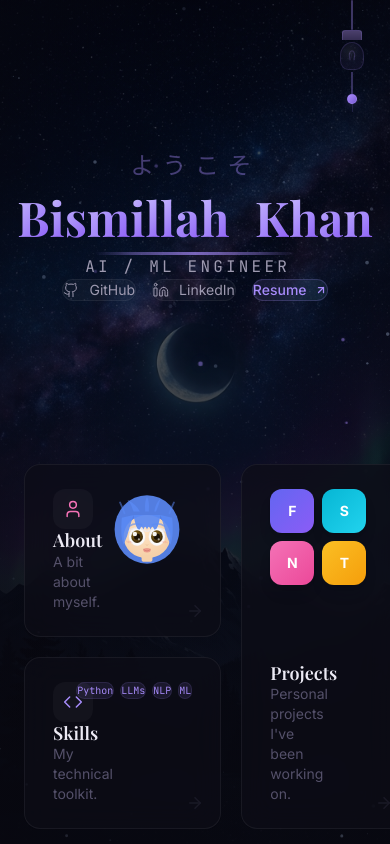
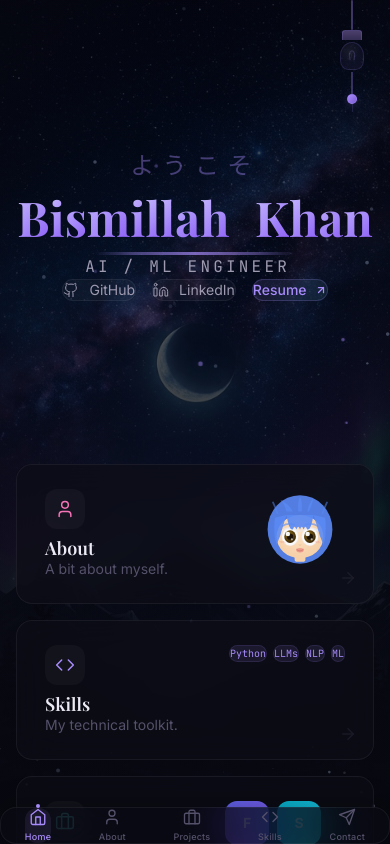
Before and after one commit to bismillah626/portfolio, a Next.js app: page / in a window 390 px wide. Shown: the top 844 px of the page. Built offline with nearby package versions, Linux system fonts and the light colour scheme.

Commit message:
tweaked some fixes

```diff
--- a/src/app/globals.css
+++ b/src/app/globals.css
@@ -201,7 +201,14 @@ body {
 .page-content {
   max-width: 900px;
   margin: 0 auto;
-  padding: 6rem clamp(2rem, 5vw, 5rem) 4rem;
+  padding: 6rem clamp(2rem, 5vw, 5rem) 6rem;
+}
+
+/* Extra bottom space on mobile for fixed bottom nav */
+@media (max-width: 767px) {
+  .page-content {
+    padding-bottom: 7rem;
+  }
 }
 
 @media (min-width: 768px) {
--- a/src/components/BentoGrid.tsx
+++ b/src/components/BentoGrid.tsx
@@ -364,23 +364,42 @@ function BentoCard({ title, subtitle, icon, children, delay = 0, className = "",
    ============================================================ */
 export default function BentoGrid() {
   return (
-    <section className="relative z-20 pb-8">
-      <div style={{ maxWidth: "1040px", margin: "0 auto", padding: "0 clamp(1.5rem, 4vw, 3rem)" }}>
-        {/* 2-row, 3-column grid */}
-        <div
-          className="grid gap-5"
-          style={{
-            gridTemplateColumns: "repeat(3, 1fr)",
-            gridTemplateRows: "auto auto",
-          }}
-        >
+    <section className="relative z-20 pb-32 sm:pb-8">
+      {/* Responsive grid styles */}
+      <style>{`
+        .bento-grid {
+          display: grid;
+          gap: 1rem;
+          grid-template-columns: 1fr;
+        }
+        /* On mobile single-column: reorder so Contact is visible */
+        @media (max-width: 639px) {
+          .bento-about { order: 1; }
+          .bento-skills { order: 2; }
+          .bento-projects { order: 3; }
+          .bento-contact { order: 4; }
+        }
+        @media (min-width: 640px) {
+          .bento-grid {
+            gap: 1.25rem;
+            grid-template-columns: repeat(2, 1fr);
+          }
+          .bento-span-2 { grid-row: span 2; }
+        }
+        @media (min-width: 1024px) {
+          .bento-grid { grid-template-columns: repeat(3, 1fr); }
+        }
+      `}</style>
 
-          {/* TOP-LEFT: About — with eye-tracking character */}
+      <div style={{ maxWidth: "1040px", margin: "0 auto", padding: "0 clamp(1rem, 4vw, 3rem)" }}>
+        <div className="bento-grid">
+
+          {/* About — with eye-tracking character */}
           <BentoCard
             title="About"
             subtitle="A bit about myself."
             delay={0}
-            className="min-h-[160px]"
+            className="bento-about min-h-[140px] sm:min-h-[160px]"
             href="/about"
             accentColor="var(--accent-pink)"
             icon={
@@ -393,12 +412,12 @@ export default function BentoGrid() {
             <KaorukoAvatar />
           </BentoCard>
 
-          {/* TOP-CENTER + BOTTOM-CENTER: Projects — spans 2 rows */}
+          {/* Projects — spans 2 rows on tablet+ */}
           <BentoCard
             title="Projects"
             subtitle="Personal projects I've been working on."
             delay={0.1}
-            className="row-span-2 min-h-[340px]"
+            className="bento-projects bento-span-2 min-h-[160px] sm:min-h-[340px]"
             href="/projects"
             accentColor="var(--accent-cyan)"
             icon={
@@ -408,7 +427,6 @@ export default function BentoGrid() {
               </svg>
             }
           >
-            {/* Project icon grid (like Franck's app icons) */}
             <div className="flex flex-wrap gap-2 max-w-[120px]">
               {[
                 { bg: "linear-gradient(135deg, #6366f1, #8b5cf6)", label: "F" },
@@ -430,12 +448,12 @@ export default function BentoGrid() {
             </div>
           </BentoCard>
 
-          {/* TOP-RIGHT + BOTTOM-RIGHT: Contact — spans 2 rows, animated chat bubbles */}
+          {/* Contact — spans 2 rows on tablet+ */}
           <BentoCard
             title="Contact"
             subtitle="Email, LinkedIn, carrier pigeon..."
             delay={0.2}
-            className="row-span-2 min-h-[340px]"
+            className="bento-contact bento-span-2 min-h-[160px] sm:min-h-[340px]"
             href="/contact"
             accentColor="var(--accent-gold)"
             icon={
@@ -448,12 +466,12 @@ export default function BentoGrid() {
             <AnimatedChatBubbles />
           </BentoCard>
 
-          {/* BOTTOM-LEFT: Skills */}
+          {/* Skills */}
           <BentoCard
             title="Skills"
             subtitle="My technical toolkit."
             delay={0.15}
-            className="min-h-[160px]"
+            className="bento-skills min-h-[140px] sm:min-h-[160px]"
             href="/skills"
             accentColor="var(--accent-purple)"
             icon={
--- a/src/components/Hero.tsx
+++ b/src/components/Hero.tsx
@@ -239,7 +239,9 @@ export default function Hero() {
         </a>
 
         <a
-          href="#"
+          href="https://drive.google.com/file/d/1_eKridyN4funTh7gnMif-6JJfsv1njpl/view?usp=sharing"
+          target="_blank"
+          rel="noopener noreferrer"
           className="flex items-center gap-2 px-5 py-2.5 rounded-full transition-all duration-300"
           style={{
             background: "linear-gradient(135deg, rgba(167,139,250,0.12), rgba(103,232,232,0.08))",
--- a/src/components/Sidebar.tsx
+++ b/src/components/Sidebar.tsx
@@ -64,6 +64,8 @@ export default function Sidebar() {
   ];
 
   return (
+    <>
+      {/* ===== DESKTOP SIDEBAR (hidden on mobile) ===== */}
       <motion.nav
         initial={{ opacity: 0, x: -20 }}
         animate={{ opacity: 1, x: 0 }}
@@ -135,5 +137,72 @@ export default function Sidebar() {
           })}
         </div>
       </motion.nav>
+
+      {/* ===== MOBILE BOTTOM NAV (visible only on mobile) ===== */}
+      <motion.nav
+        initial={{ opacity: 0, y: 30 }}
+        animate={{ opacity: 1, y: 0 }}
+        transition={{ duration: 0.6, ease: "easeOut", delay: 0.3 }}
+        className="fixed bottom-0 left-0 right-0 z-50 flex md:hidden"
+        style={{
+          paddingBottom: "env(safe-area-inset-bottom, 0px)",
+        }}
+      >
+        <div
+          className="flex items-center justify-around w-full mx-3 mb-3 py-2.5 px-1 rounded-2xl"
+          style={{
+            background: isLight
+              ? "rgba(255, 255, 255, 0.75)"
+              : "rgba(10, 10, 18, 0.75)",
+            border: `1px solid ${
+              isLight ? "rgba(0, 0, 0, 0.08)" : "rgba(255, 255, 255, 0.06)"
+            }`,
+            backdropFilter: "blur(24px) saturate(180%)",
+            WebkitBackdropFilter: "blur(24px) saturate(180%)",
+            boxShadow: isLight
+              ? "0 -4px 24px rgba(0, 0, 0, 0.06)"
+              : "0 -4px 24px rgba(0, 0, 0, 0.3)",
+            transition: "all 0.6s ease",
+          }}
+        >
+          {navItems.map((item) => {
+            const isActive = pathname === item.href;
+            return (
+              <Link
+                key={item.href}
+                href={item.href}
+                className="relative flex flex-col items-center justify-center gap-1 py-1.5 px-3 rounded-xl transition-all duration-300"
+                style={{
+                  color: isActive ? "var(--accent-purple)" : "var(--text-muted)",
+                  background: isActive
+                    ? isLight ? "rgba(124, 93, 214, 0.1)" : "rgba(167, 139, 250, 0.1)"
+                    : "transparent",
+                }}
+                aria-label={item.label}
+              >
+                {item.icon}
+                <span
+                  className="text-[9px] font-medium tracking-wide"
+                  style={{
+                    color: isActive ? "var(--accent-purple)" : "var(--text-muted)",
+                  }}
+                >
+                  {item.label}
+                </span>
+                {/* Active dot indicator */}
+                {isActive && (
+                  <motion.div
+                    layoutId="mobileActiveIndicator"
+                    className="absolute -top-1 left-1/2 -translate-x-1/2 w-1 h-1 rounded-full"
+                    style={{ background: "var(--accent-purple)" }}
+                    transition={{ type: "spring", stiffness: 400, damping: 30 }}
+                  />
+                )}
+              </Link>
+            );
+          })}
+        </div>
+      </motion.nav>
+    </>
   );
 }
```
Also changed, not shown: 1 other file (tests, documents, lock files or other folders). Lines whose indentation alone changed are shown as unchanged.
